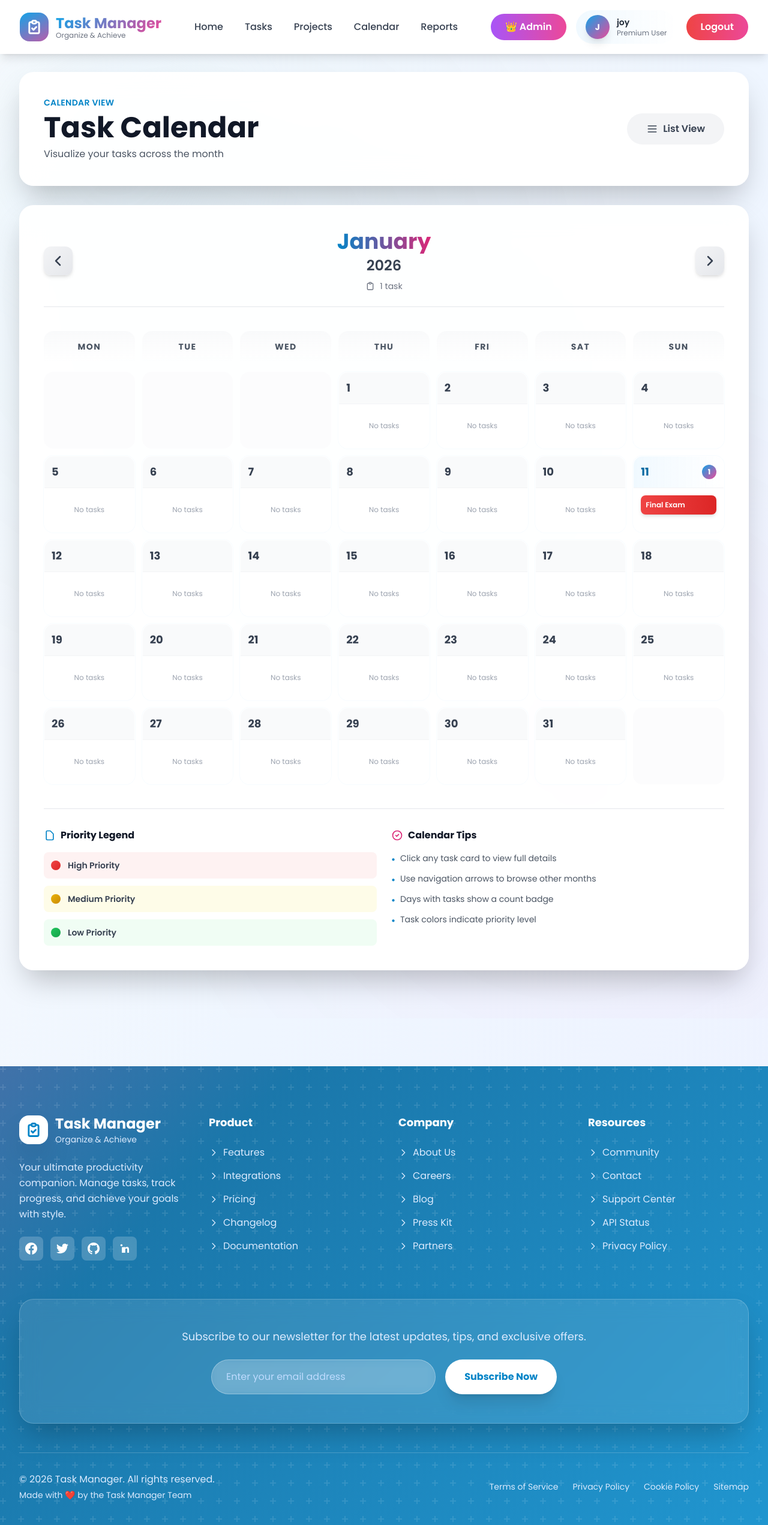
After one commit to mostofa89/TaskManager, a Django app: page /task/calendar/ in a window 1280 px wide. The commit adds this page. Shown: the whole page at 60% size. Run offline with Django 5.2, Linux system fonts and the light colour scheme; a user stored in the database is signed in; data comes from the database, SQL or seed files in the repository; both versions use the stored data as it was after the commit; some libraries are stand-ins or nearby versions.

Commit message:
Add Calender View

```diff
--- /dev/null
+++ b/tasks/templatetags/__init__.py
@@ -0,0 +1 @@
+# This file is required for Django to recognize this directory as a package
--- /dev/null
+++ b/tasks/templatetags/task_filters.py
@@ -0,0 +1,10 @@
+from django import template
+
+register = template.Library()
+
+@register.filter
+def get_item(dictionary, key):
+    """Get an item from a dictionary using a key."""
+    if isinstance(dictionary, dict):
+        return dictionary.get(key, [])
+    return []
--- a/tasks/urls.py
+++ b/tasks/urls.py
@@ -6,6 +6,7 @@ app_name = 'tasks'
 urlpatterns = [
     path('create/', views.createTask, name='create'),
     path('my-tasks/', views.my_tasks, name='user_tasks'),
+    path('calendar/', views.calendar_view, name='calendar'),
     path('<int:pk>/', views.view_task, name='view'),
     path('<int:pk>/edit/', views.edit_task, name='edit'),
     path('<int:pk>/delete/', views.delete_task, name='delete'),
--- a/tasks/views.py
+++ b/tasks/views.py
@@ -3,6 +3,8 @@ from .models import Task
 from django.contrib import messages as message
 from django.contrib.auth.decorators import login_required
 from django.contrib.auth.models import User
+import calendar
+from datetime import datetime, timedelta
 # Create your views here.
 
 @login_required(login_url='user:user-login')
@@ -97,3 +99,70 @@ def complete_task(request, pk):
         else:
             message.success(request, "Task marked as incomplete.")
     return redirect('tasks:user_tasks')
+
+
+@login_required(login_url='user:user-login')
+def calendar_view(request):
+    # Get year and month from request or use current
+    year = int(request.GET.get('year', datetime.now().year))
+    month = int(request.GET.get('month', datetime.now().month))
+
+    # Validate month/year
+    if month > 12:
+        month = 1
+        year += 1
+    elif month < 1:
+        month = 12
+        year -= 1
+
+    # Get calendar for the month
+    cal = calendar.monthcalendar(year, month)
+
+    # Get all user tasks with due dates in this month
+    start_date = datetime(year, month, 1).date()
+    end_date = datetime(year, month, calendar.monthrange(year, month)[1]).date()
+
+    user_tasks = Task.objects.filter(
+        user=request.user,
+        due_date__gte=start_date,
+        due_date__lte=end_date
+    ).order_by('due_date')
+
+    # Create a dict of date -> list of tasks
+    tasks_by_date = {}
+    for task in user_tasks:
+        date_key = task.due_date.day
+        if date_key not in tasks_by_date:
+            tasks_by_date[date_key] = []
+        tasks_by_date[date_key].append(task)
+
+    # Get month/year names
+    month_name = calendar.month_name[month]
+
+    # Navigation
+    prev_month = month - 1
+    prev_year = year
+    if prev_month < 1:
+        prev_month = 12
+        prev_year -= 1
+
+    next_month = month + 1
+    next_year = year
+    if next_month > 12:
+        next_month = 1
+        next_year += 1
+
+    context = {
+        'calendar': cal,
+        'year': year,
+        'month': month,
+        'month_name': month_name,
+        'tasks_by_date': tasks_by_date,
+        'prev_year': prev_year,
+        'prev_month': prev_month,
+        'next_year': next_year,
+        'next_month': next_month,
+        'weekdays': ['Mon', 'Tue', 'Wed', 'Thu', 'Fri', 'Sat', 'Sun'],
+    }
+
+    return render(request, 'tasks/calendar.html', context)
--- a/templates/base/base.html
+++ b/templates/base/base.html
@@ -251,7 +251,7 @@
                         class="px-4 py-2 text-gray-700 hover:text-primary-600 font-medium rounded-lg hover:bg-primary-50 transition-all duration-300">
                         Projects
                     </a>
-                    <a href="#"
+                    <a href="{% url 'tasks:calendar' %}"
                         class="px-4 py-2 text-gray-700 hover:text-primary-600 font-medium rounded-lg hover:bg-primary-50 transition-all duration-300">
                         Calendar
                     </a>
@@ -324,11 +324,11 @@
                         class="block px-4 py-3 text-gray-700 hover:bg-primary-50 hover:text-primary-600 rounded-lg font-medium transition-all">
                         Projects
                     </a>
-                    <a href="#"
+                    <a href="{% url 'tasks:calendar' %}"
                         class="block px-4 py-3 text-gray-700 hover:bg-primary-50 hover:text-primary-600 rounded-lg font-medium transition-all">
                         Calendar
                     </a>
-                    <a href="#"
+                    <a href=""
                         class="block px-4 py-3 text-gray-700 hover:bg-primary-50 hover:text-primary-600 rounded-lg font-medium transition-all">
                         Reports
                     </a>
--- /dev/null
+++ b/templates/tasks/calendar.html
@@ -0,0 +1,188 @@
+{% extends 'base/base.html' %}
+{% load static %}
+{% load task_filters %}
+
+{% block content %}
+<section class="relative min-h-screen pt-10 pb-20 overflow-hidden">
+    <!-- Background decoration -->
+    <div class="absolute inset-0 hero-pattern opacity-30"></div>
+    <div class="absolute top-0 left-0 w-96 h-96 bg-primary-100 rounded-full blur-3xl opacity-20"></div>
+    <div class="absolute bottom-0 right-0 w-96 h-96 bg-accent-100 rounded-full blur-3xl opacity-20"></div>
+
+    <div class="relative max-w-7xl mx-auto px-4 sm:px-6 lg:px-8">
+        <!-- Header -->
+        <div class="glass rounded-3xl shadow-2xl p-8 md:p-10 mb-8 animate-slide-up">
+            <div class="flex flex-col md:flex-row md:items-center md:justify-between gap-4">
+                <div>
+                    <p class="text-sm font-semibold text-primary-600 uppercase tracking-wide">Calendar View</p>
+                    <h1 class="text-4xl md:text-5xl font-bold text-gray-900 mt-2">Task Calendar</h1>
+                    <p class="text-gray-600 mt-2">Visualize your tasks across the month</p>
+                </div>
+                <div class="flex gap-3">
+                    <a href="{% url 'tasks:user_tasks' %}" class="inline-flex items-center gap-2 px-8 py-3.5 bg-gray-100 text-gray-700 font-semibold rounded-full hover:bg-gray-200 transition-all">
+                        <svg class="w-5 h-5" fill="none" stroke="currentColor" stroke-width="2" viewBox="0 0 24 24">
+                            <path stroke-linecap="round" stroke-linejoin="round" d="M4 6h16M4 12h16M4 18h16" />
+                        </svg>
+                        List View
+                    </a>
+                </div>
+            </div>
+        </div>
+
+        <!-- Calendar Container -->
+        <div class="glass rounded-3xl shadow-2xl p-8 md:p-10 animate-scale-in">
+            <!-- Month Navigation -->
+            <div class="flex items-center justify-between mb-10 pb-6 border-b border-gray-200">
+                <a href="?year={{ prev_year }}&month={{ prev_month }}" class="group flex items-center justify-center w-12 h-12 rounded-xl bg-gradient-to-br from-gray-100 to-gray-200 hover:from-primary-100 hover:to-primary-200 shadow-md hover:shadow-lg transition-all">
+                    <svg class="w-6 h-6 text-gray-700 group-hover:text-primary-600" fill="none" stroke="currentColor" stroke-width="2.5" viewBox="0 0 24 24">
+                        <path stroke-linecap="round" stroke-linejoin="round" d="M15 19l-7-7 7-7" />
+                    </svg>
+                </a>
+
+                <div class="text-center">
+                    <h2 class="text-4xl font-bold bg-gradient-to-r from-primary-600 to-accent-600 bg-clip-text text-transparent">
+                        {{ month_name }}
+                    </h2>
+                    <p class="text-2xl font-semibold text-gray-700 mt-1">{{ year }}</p>
+                    <p class="text-sm text-gray-500 mt-2 flex items-center justify-center gap-2">
+                        <svg class="w-4 h-4" fill="none" stroke="currentColor" stroke-width="2" viewBox="0 0 24 24">
+                            <path stroke-linecap="round" stroke-linejoin="round" d="M9 5H7a2 2 0 00-2 2v12a2 2 0 002 2h10a2 2 0 002-2V7a2 2 0 00-2-2h-2M9 5a2 2 0 002 2h2a2 2 0 002-2M9 5a2 2 0 012-2h2a2 2 0 012 2" />
+                        </svg>
+                        {{ tasks_by_date|length }} task{{ tasks_by_date|length|pluralize }}
+                    </p>
+                </div>
+
+                <a href="?year={{ next_year }}&month={{ next_month }}" class="group flex items-center justify-center w-12 h-12 rounded-xl bg-gradient-to-br from-gray-100 to-gray-200 hover:from-primary-100 hover:to-primary-200 shadow-md hover:shadow-lg transition-all">
+                    <svg class="w-6 h-6 text-gray-700 group-hover:text-primary-600" fill="none" stroke="currentColor" stroke-width="2.5" viewBox="0 0 24 24">
+                        <path stroke-linecap="round" stroke-linejoin="round" d="M9 5l7 7-7 7" />
+                    </svg>
+                </a>
+            </div>
+
+            <!-- Weekday Headers -->
+            <div class="grid grid-cols-7 gap-3 mb-4">
+                {% for day in weekdays %}
+                    <div class="text-center py-4 font-bold text-sm uppercase tracking-widest text-gray-600 bg-gradient-to-b from-gray-50 to-transparent rounded-t-2xl">
+                        {{ day }}
+                    </div>
+                {% endfor %}
+            </div>
+
+            <!-- Calendar Grid -->
+            <div class="grid grid-cols-7 gap-3">
+                {% for week in calendar %}
+                    {% for day in week %}
+                        <div class="{% if day == 0 %}bg-gray-50/50{% else %}glass hover-lift{% endif %} rounded-2xl overflow-hidden min-h-32 transition-all {% if day > 0 %}ring-1 ring-primary-50/50{% endif %}">
+                            {% if day != 0 %}
+                                <!-- Day Header -->
+                                <div class="p-3 bg-gradient-to-r {% if day in tasks_by_date %}from-primary-50 to-accent-50{% else %}from-gray-50 to-gray-50{% endif %} border-b border-gray-100">
+                                    <div class="flex items-center justify-between">
+                                        <span class="text-lg font-bold {% if day in tasks_by_date %}text-primary-700{% else %}text-gray-700{% endif %}">
+                                            {{ day }}
+                                        </span>
+                                        {% if day in tasks_by_date %}
+                                            <span class="inline-flex items-center justify-center w-6 h-6 rounded-full bg-gradient-to-br from-primary-500 to-accent-500 text-white text-xs font-bold">
+                                                {{ tasks_by_date|get_item:day|length }}
+                                            </span>
+                                        {% endif %}
+                                    </div>
+                                </div>
+
+                                <!-- Tasks for this day -->
+                                <div class="p-3 space-y-2">
+                                    {% if day in tasks_by_date %}
+                                        {% for task in tasks_by_date|get_item:day|slice:":3" %}
+                                            <a href="{% url 'tasks:view' task.id %}" class="block group relative">
+                                                <div class="p-2 rounded-lg text-xs font-semibold text-white {% if task.priority == 'high' %}bg-gradient-to-r from-red-500 to-red-600{% elif task.priority == 'medium' %}bg-gradient-to-r from-yellow-500 to-yellow-600{% else %}bg-gradient-to-r from-green-500 to-green-600{% endif %} shadow-md hover:shadow-lg hover:scale-105 transition-all line-clamp-2" title="{{ task.title }}">
+                                                    {% if task.is_completed %}
+                                                        <span class="flex items-center gap-1">
+                                                            <svg class="w-3 h-3" fill="currentColor" viewBox="0 0 20 20">
+                                                                <path fill-rule="evenodd" d="M16.707 5.293a1 1 0 010 1.414l-8 8a1 1 0 01-1.414 0l-4-4a1 1 0 011.414-1.414L8 12.586l7.293-7.293a1 1 0 011.414 0z" clip-rule="evenodd" />
+                                                            </svg>
+                                                            {{ task.title|truncatewords:2 }}
+                                                        </span>
+                                                    {% else %}
+                                                        {{ task.title|truncatewords:2 }}
+                                                    {% endif %}
+                                                </div>
+                                            </a>
+                                        {% endfor %}
+
+                                        {% if tasks_by_date|get_item:day|length > 3 %}
+                                            <div class="text-xs font-semibold text-primary-600 px-2 py-1">
+                                                <span class="inline-block bg-primary-100 px-2 py-1 rounded-full">
+                                                    +{{ tasks_by_date|get_item:day|length|add:"-3" }} more
+                                                </span>
+                                            </div>
+                                        {% endif %}
+                                    {% else %}
+                                        <div class="text-center py-4 text-gray-400">
+                                            <p class="text-xs">No tasks</p>
+                                        </div>
+                                    {% endif %}
+                                </div>
+                            {% endif %}
+                        </div>
+                    {% endfor %}
+                {% endfor %}
+            </div>
+
+            <!-- Legend and Stats -->
+            <div class="grid grid-cols-1 md:grid-cols-2 gap-6 mt-10 pt-8 border-t border-gray-200">
+                <!-- Priority Legend -->
+                <div>
+                    <h3 class="font-bold text-gray-900 mb-4 flex items-center gap-2">
+                        <svg class="w-5 h-5 text-primary-600" fill="none" stroke="currentColor" stroke-width="2" viewBox="0 0 24 24">
+                            <path stroke-linecap="round" stroke-linejoin="round" d="M7 21h10a2 2 0 002-2V9.414a1 1 0 00-.293-.707l-5.414-5.414A1 1 0 0012.586 3H7a2 2 0 00-2 2v14a2 2 0 002 2z" />
+                        </svg>
+                        Priority Legend
+                    </h3>
+                    <div class="space-y-3">
+                        <div class="flex items-center gap-3 p-3 rounded-lg bg-red-50">
+                            <span class="inline-block w-4 h-4 rounded-lg bg-gradient-to-br from-red-500 to-red-600"></span>
+                            <span class="text-sm font-semibold text-gray-700">High Priority</span>
+                        </div>
+                        <div class="flex items-center gap-3 p-3 rounded-lg bg-yellow-50">
+                            <span class="inline-block w-4 h-4 rounded-lg bg-gradient-to-br from-yellow-500 to-yellow-600"></span>
+                            <span class="text-sm font-semibold text-gray-700">Medium Priority</span>
+                        </div>
+                        <div class="flex items-center gap-3 p-3 rounded-lg bg-green-50">
+                            <span class="inline-block w-4 h-4 rounded-lg bg-gradient-to-br from-green-500 to-green-600"></span>
+                            <span class="text-sm font-semibold text-gray-700">Low Priority</span>
+                        </div>
+                    </div>
+                </div>
+
+                <!-- Task Status Info -->
+                <div>
+                    <h3 class="font-bold text-gray-900 mb-4 flex items-center gap-2">
+                        <svg class="w-5 h-5 text-accent-600" fill="none" stroke="currentColor" stroke-width="2" viewBox="0 0 24 24">
+                            <path stroke-linecap="round" stroke-linejoin="round" d="M9 12l2 2 4-4m6 2a9 9 0 11-18 0 9 9 0 0118 0z" />
+                        </svg>
+                        Calendar Tips
+                    </h3>
+                    <div class="space-y-3 text-sm text-gray-600">
+                        <p class="flex items-start gap-2">
+                            <span class="text-primary-600 font-bold mt-0.5">•</span>
+                            Click any task card to view full details
+                        </p>
+                        <p class="flex items-start gap-2">
+                            <span class="text-primary-600 font-bold mt-0.5">•</span>
+                            Use navigation arrows to browse other months
+                        </p>
+                        <p class="flex items-start gap-2">
+                            <span class="text-primary-600 font-bold mt-0.5">•</span>
+                            Days with tasks show a count badge
+                        </p>
+                        <p class="flex items-start gap-2">
+                            <span class="text-primary-600 font-bold mt-0.5">•</span>
+                            Task colors indicate priority level
+                        </p>
+                    </div>
+                </div>
+            </div>
+        </div>
+    </div>
+</section>
+
+{% endblock %}
```
Also changed, not shown: db.sqlite3.
